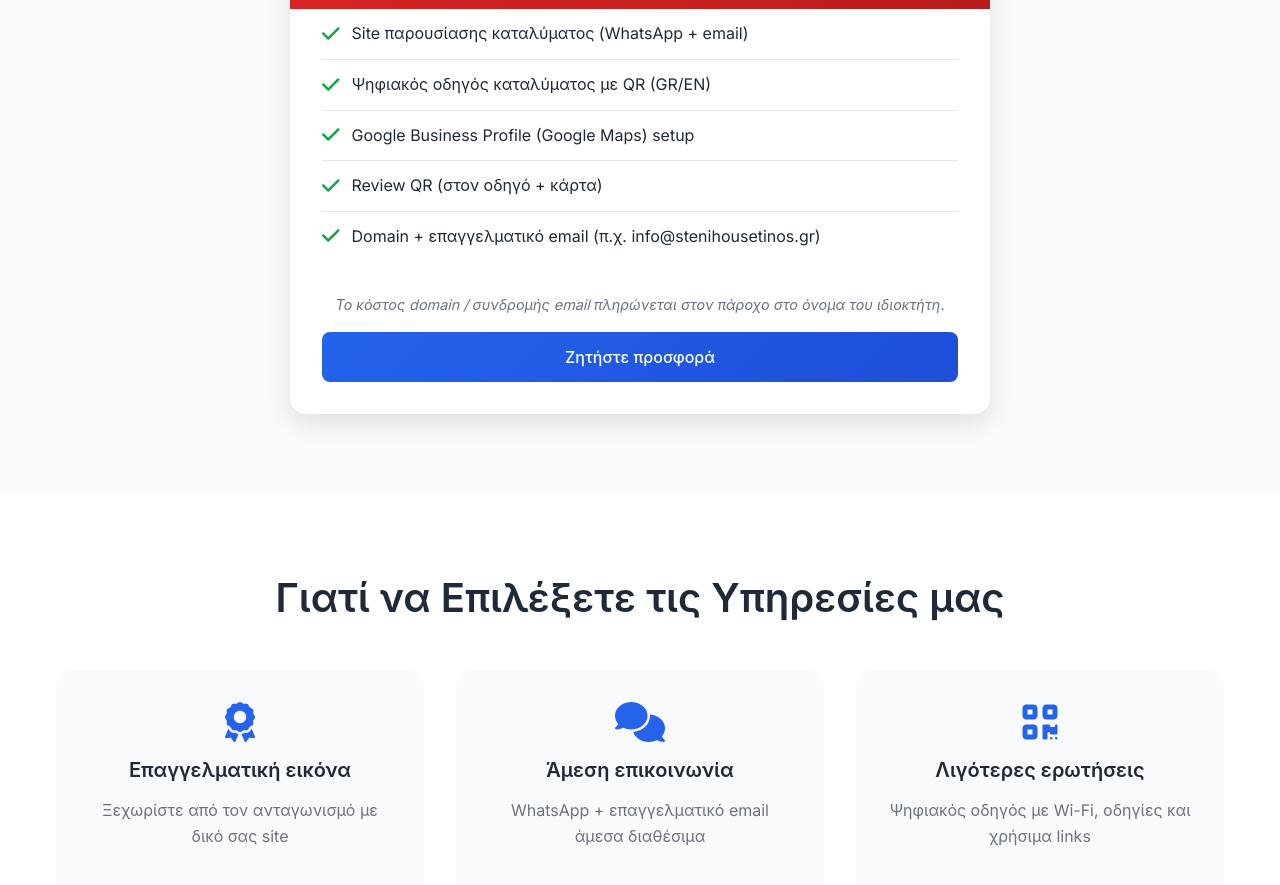
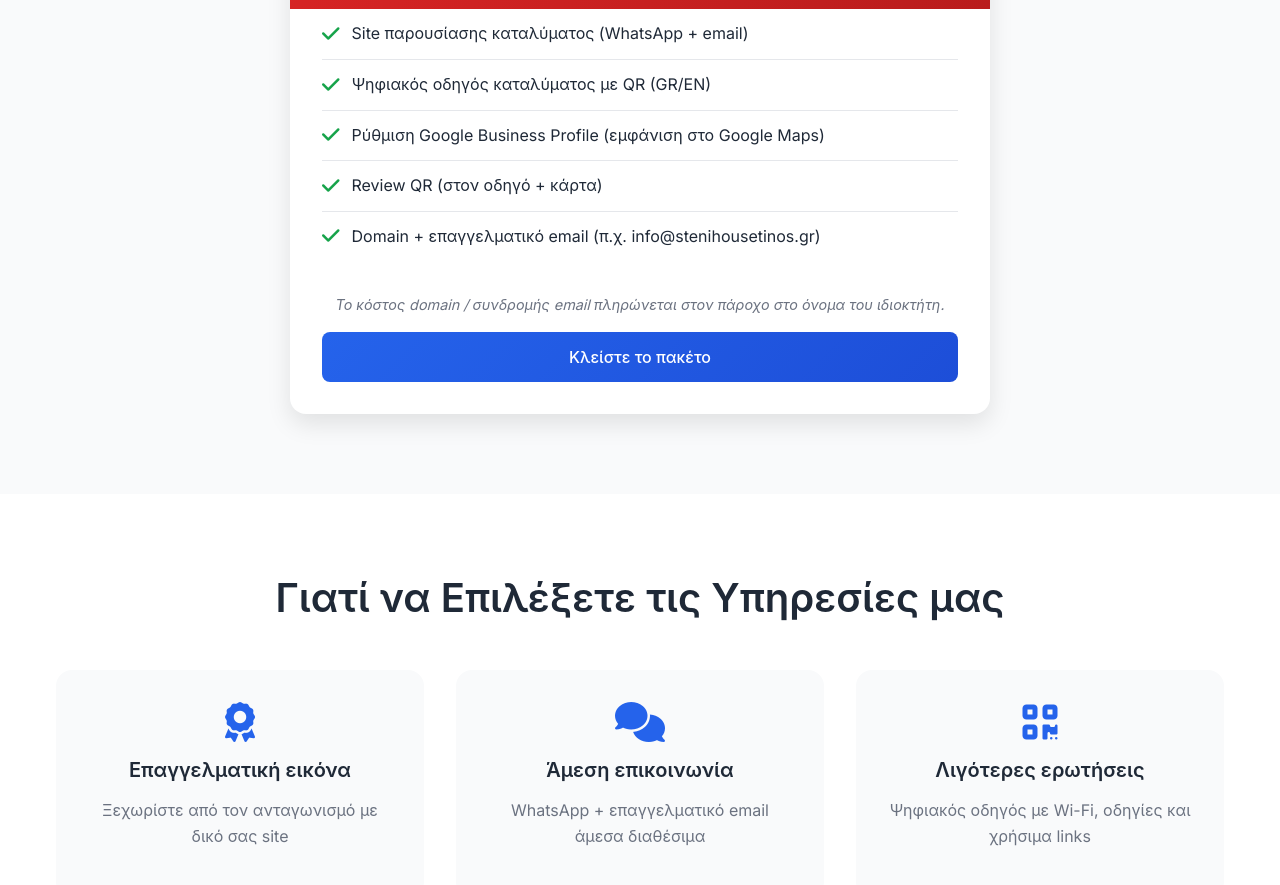
Before and after one commit to tsakonakisj/property-boost, a website built with Vite: page index.html in a window 1280 px wide. Shown: the part 4500-5385 px from the top of the page. Built offline with nearby package versions, Linux system fonts and the light colour scheme.

Commit message:
Updated index.html

```diff
--- a/index.html
+++ b/index.html
@@ -223,7 +223,7 @@
                         </div>
                         <div class="feature">
                             <i class="fas fa-check"></i>
-                            <span>Google Business Profile (Google Maps) setup</span>
+                            <span>Ρύθμιση Google Business Profile (εμφάνιση στο Google Maps)</span>
                         </div>
                         <div class="feature">
                             <i class="fas fa-check"></i>
@@ -237,7 +237,7 @@
                     <div class="package-note">
                         <p><em>Το κόστος domain / συνδρομής email πληρώνεται στον πάροχο στο όνομα του ιδιοκτήτη.</em></p>
                     </div>
-                    <a href="#contact" class="btn btn-primary">Ζητήστε προσφορά</a>
+                    <a href="#contact" class="btn btn-primary">Κλείστε το πακέτο</a>
                 </div>
             </div>
         </div>
```
